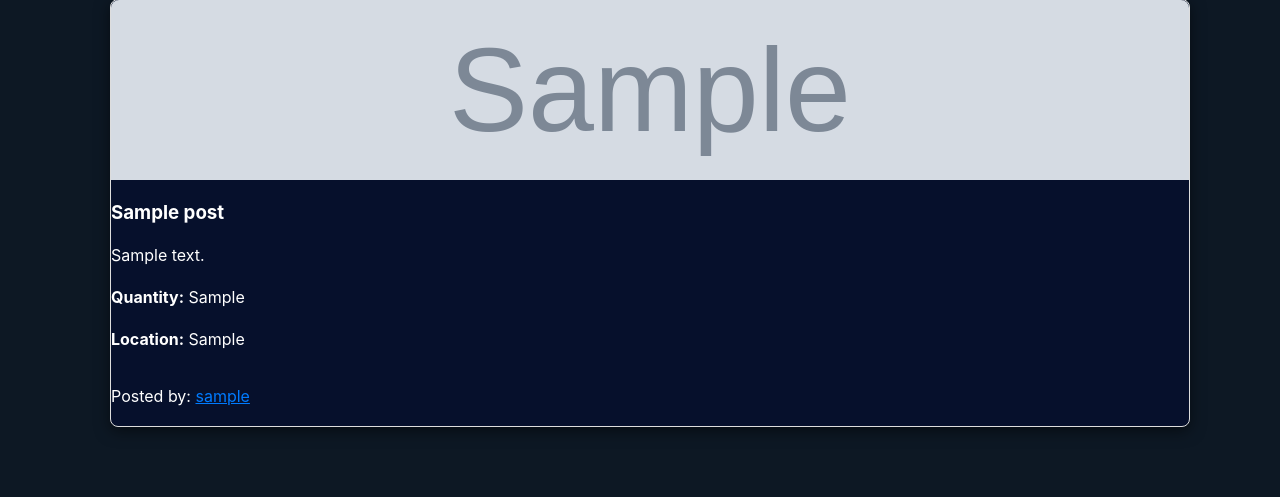
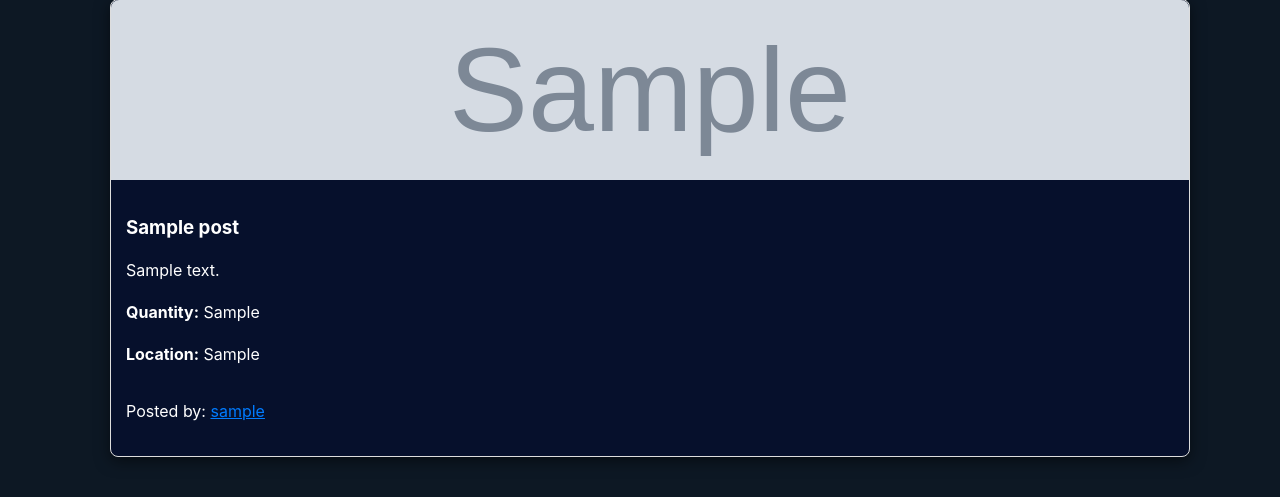
Before and after one commit to AshayKarnavat/leftoverlink, a Flask app: page / in a window 1280 px wide. Shown: the part 262-759 px from the top of the page. Run offline with Flask 3, Linux system fonts and the light colour scheme; a user stored in the database is signed in; tables that the repository leaves empty hold one stand-in row (values such as "Sample post"); grey boxes marked "Sample" are stand-in pictures.

Commit message:
Update home.html

```diff
--- a/backend/templates/home.html
+++ b/backend/templates/home.html
@@ -1,4 +1,3 @@
-<!-- home.html -->
 {% extends "base.html" %}
 
 {% block title %}Home - Leftover Link{% endblock %}
@@ -16,11 +15,14 @@
                 <a href="{{ url_for('post_details', post_id=post.id) }}" class="post-card-link">
                     <div class="post-card">
                         <img src="{{ post.image_url }}" alt="{{ post.food_name }}">
+
+                        <div class="card-body">
                             <h3>{{ post.food_name }}</h3>
                             <p class="post-description">{{ post.description }}</p>
                             <p><strong>Quantity:</strong> {{ post.quantity }}</p>
                             <p><strong>Location:</strong> {{ post.city }}</p>
                             <p class="posted-by">Posted by: <a href="{{ url_for('profile', username=post.author.username) }}" class="posted-by-anchor">{{ post.author.username }}</a></p>
+                        </div>
                         </div>
                 </a>
             {% endfor %}
```
Lines whose indentation alone changed are shown as unchanged.
